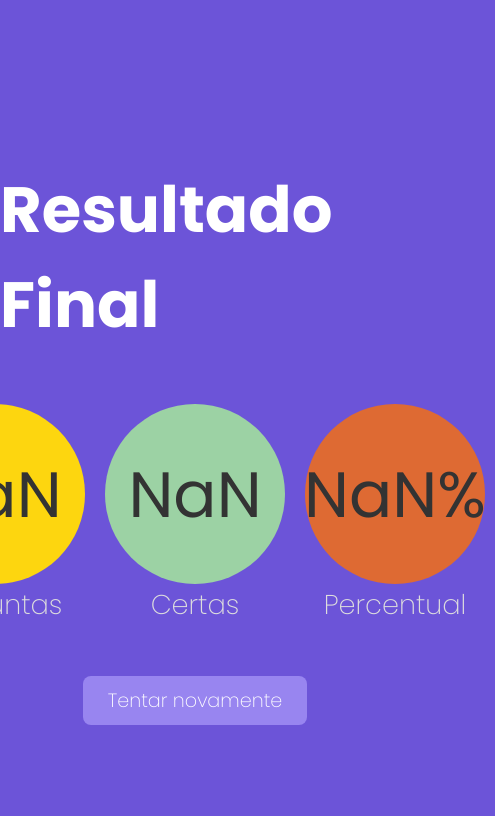
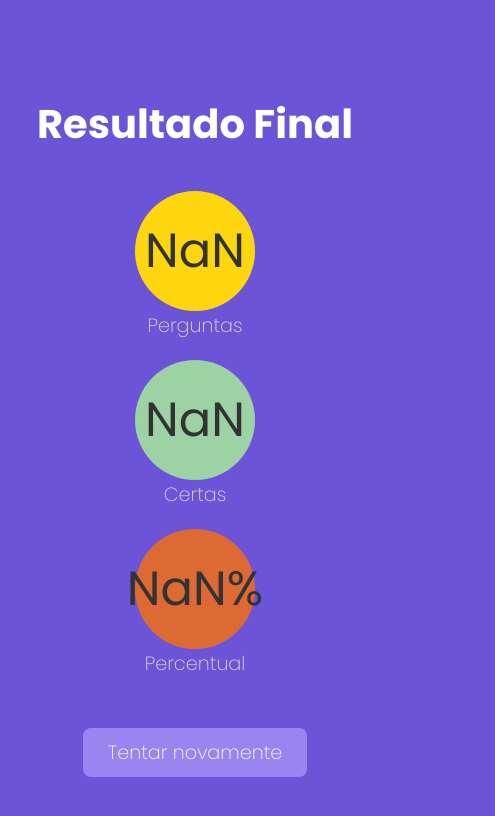
Before and after one commit to Wellington-Henrique/quiz-nextjs-typescript, a Next.js app: page /resultado in a window 390 px wide. Shown: the top 816 px of the page, 495 px wide, since content can reach past the window. Built offline with nearby package versions, Linux system fonts and the light colour scheme.

Commit message:
@feat: Implementação de responsividade

```diff
--- a/src/pages/index.tsx
+++ b/src/pages/index.tsx
@@ -7,6 +7,7 @@ import QuestaoModel from '../../model/questao'
 import Questionario from '../components/Questionario'
 
 const BASE_URL = 'https://quiz-nextjs-typescript.vercel.app/api/'
+// const BASE_URL = 'http://localhost:3000/api/'
 
 export default function Home() {
   const [idsDasQuestoes, setIdsDasQuestoes] = useState<number[]>([])
@@ -18,7 +19,6 @@ export default function Home() {
   useEffect(() => {
     carregarIdsQuestoes()
   }, [])
-
 
   useEffect(() => {
     idsDasQuestoes?.length && carregarQuestao(idsDasQuestoes[0])
--- a/src/pages/resultado.tsx
+++ b/src/pages/resultado.tsx
@@ -19,17 +19,20 @@ const Resultado = () => {
           texto="Perguntas"
           valor={total}
         />
+
         <Estatistica
           texto="Certas"
           valor={certas}
           corFundo='#9CD2A4'
         />
+
         <Estatistica
           texto="Percentual"
           valor={`${percentual}%`}
           corFundo='#DE6A33'
         />
       </div>
+
       <Botao href="/" texto="Tentar novamente"/>
     </div>
   )
--- a/src/styles/Enunciado.module.css
+++ b/src/styles/Enunciado.module.css
@@ -3,6 +3,18 @@
 }
 
 .texto {
+    display: flex;
+    align-items: center;
+    justify-content: center;
+
     font-size: 2.5rem;
     font-weight: 700;
+    text-align: center;
+    height: 100px;
 }
+
+@media (max-width: 922px) {
+    .texto {
+        font-size: 1.2rem;
+    }
+}
--- a/src/styles/Estatistica.module.css
+++ b/src/styles/Estatistica.module.css
@@ -20,3 +20,17 @@
     font-size: 1.7rem;
     font-weight: 200;
 }
+
+@media (max-width: 922px) {
+    .valor {
+        height: 120px;
+        width: 120px;
+        font-size: 3rem;
+    }
+
+    .texto {
+        color: #ddd;
+        font-size: 1.2rem;
+        font-weight: 200;
+    }
+}
--- a/src/styles/Questao.module.css
+++ b/src/styles/Questao.module.css
@@ -3,3 +3,9 @@
     flex-direction: column;
     align-items: center;
 }
+
+@media (max-width: 720px) {
+    .questao {
+        width: 100%;
+    }
+}
--- a/src/styles/Questionario.module.css
+++ b/src/styles/Questionario.module.css
@@ -5,3 +5,9 @@
     align-items: center;
     height: 100vh;
 }
+
+@media (max-width: 720px) {
+    .questionario {
+        padding: 5px;
+    }
+}
--- a/src/styles/Resultado.module.css
+++ b/src/styles/Resultado.module.css
@@ -6,3 +6,19 @@
     height: 100vh;
     font-size: 2rem;
 }
+
+@media (max-width: 922px) {
+    .resultado {
+        font-size: 1.5rem;
+        text-align: center;
+    }
+
+    .resultado > h1 {
+        font-size: 2.5rem;
+    }
+
+    .resultado > div {
+        display: flex;
+        flex-direction: column;
+    }
+}
```
Also changed, not shown: src/styles/Resposta.module.css (+10 -1 lines).
